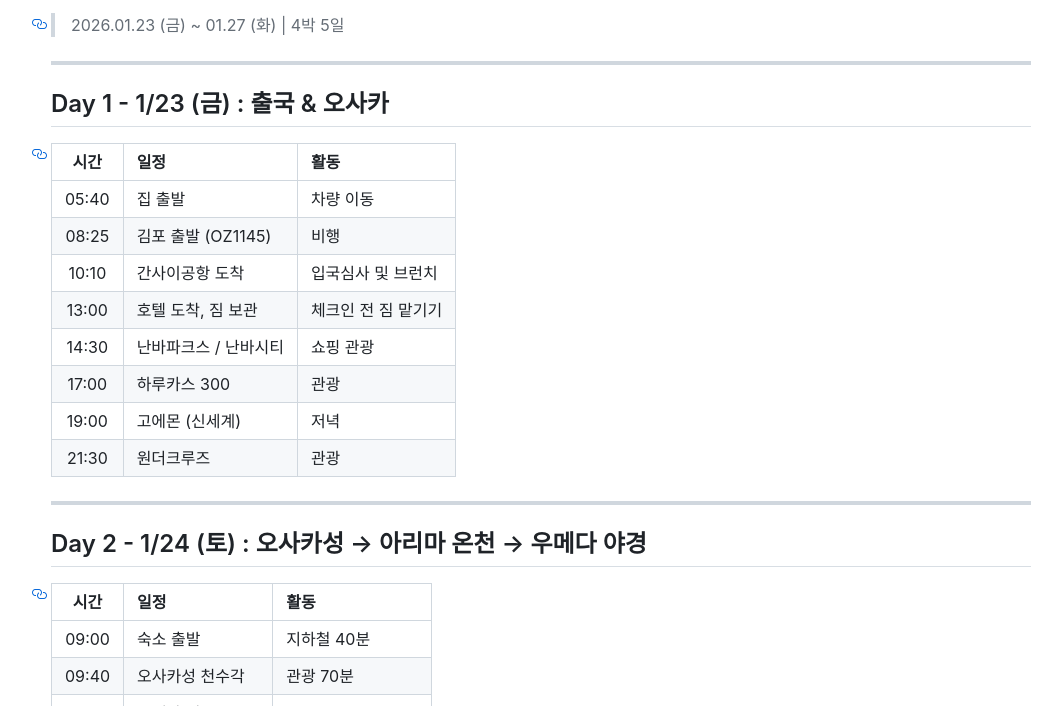
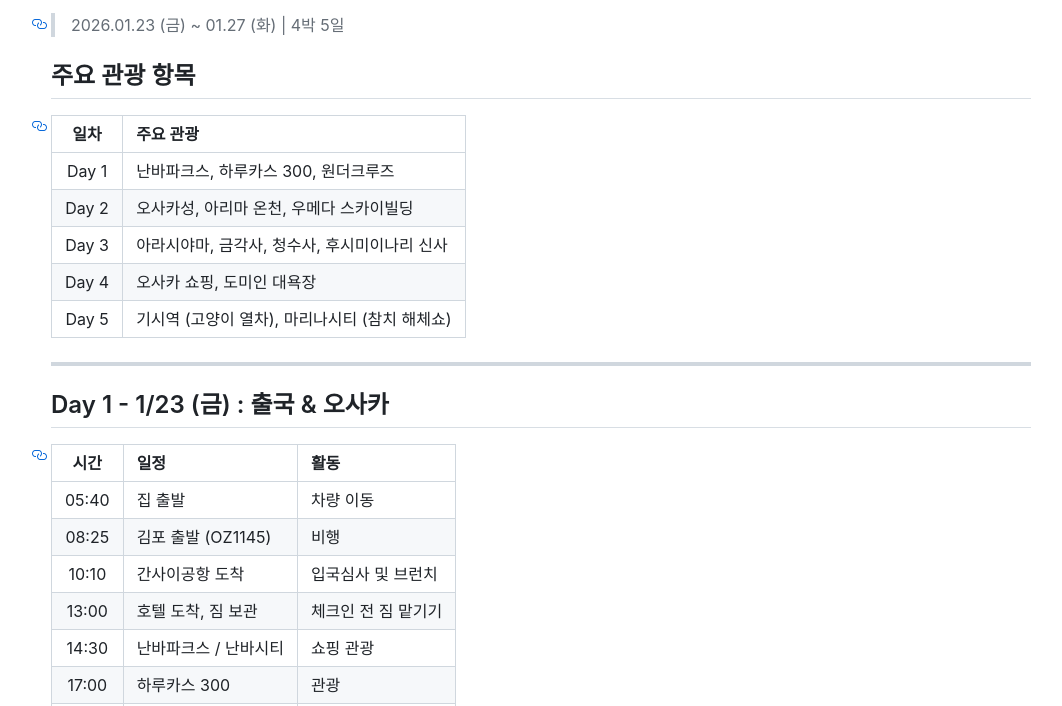
Before and after one commit to pakbg90/osaka-trip, a plain HTML site: page index.html in a window 1280 px wide. Shown: the part 94-800 px from the top of the page, without its empty margins (99-1161 px from the left). Drawn offline with Linux system fonts and the light colour scheme.

Commit message:
Update index.html

```diff
--- a/index.html
+++ b/index.html
@@ -1225,6 +1225,37 @@ body {
 <blockquote>
 <p>2026.01.23 (금) ~ 01.27 (화) | 4박 5일</p>
 </blockquote>
+<div class="markdown-heading"><h2 class="heading-element">주요 관광 항목</h2><a id="user-content-주요-관광-항목" class="anchor" aria-label="Permalink: 주요 관광 항목" href="file:///private/var/folders/td/blszj2c93zq60p5jtxjlj2g80000gn/T/290.html#%EC%A3%BC%EC%9A%94-%EA%B4%80%EA%B4%91-%ED%95%AD%EB%AA%A9"><span aria-hidden="true" class="octicon octicon-link"></span></a></div>
+<table>
+<thead>
+<tr>
+<th align="center">일차</th>
+<th align="left">주요 관광</th>
+</tr>
+</thead>
+<tbody>
+<tr>
+<td align="center">Day 1</td>
+<td align="left">난바파크스, 하루카스 300, 원더크루즈</td>
+</tr>
+<tr>
+<td align="center">Day 2</td>
+<td align="left">오사카성, 아리마 온천, 우메다 스카이빌딩</td>
+</tr>
+<tr>
+<td align="center">Day 3</td>
+<td align="left">아라시야마, 금각사, 청수사, 후시미이나리 신사</td>
+</tr>
+<tr>
+<td align="center">Day 4</td>
+<td align="left">오사카 쇼핑, 도미인 대욕장</td>
+</tr>
+<tr>
+<td align="center">Day 5</td>
+<td align="left">기시역 (고양이 열차), 마리나시티 (참치 해체쇼)</td>
+</tr>
+</tbody>
+</table>
 <hr>
 <div class="markdown-heading"><h2 class="heading-element">Day 1 - 1/23 (금) : 출국 &amp; 오사카</h2><a id="user-content-day-1---123-금--출국--오사카" class="anchor" aria-label="Permalink: Day 1 - 1/23 (금) : 출국 &amp; 오사카" href="file:///private/var/folders/td/blszj2c93zq60p5jtxjlj2g80000gn/T/290.html#day-1---123-%EA%B8%88--%EC%B6%9C%EA%B5%AD--%EC%98%A4%EC%82%AC%EC%B9%B4"><span aria-hidden="true" class="octicon octicon-link"></span></a></div>
 <table>
```
